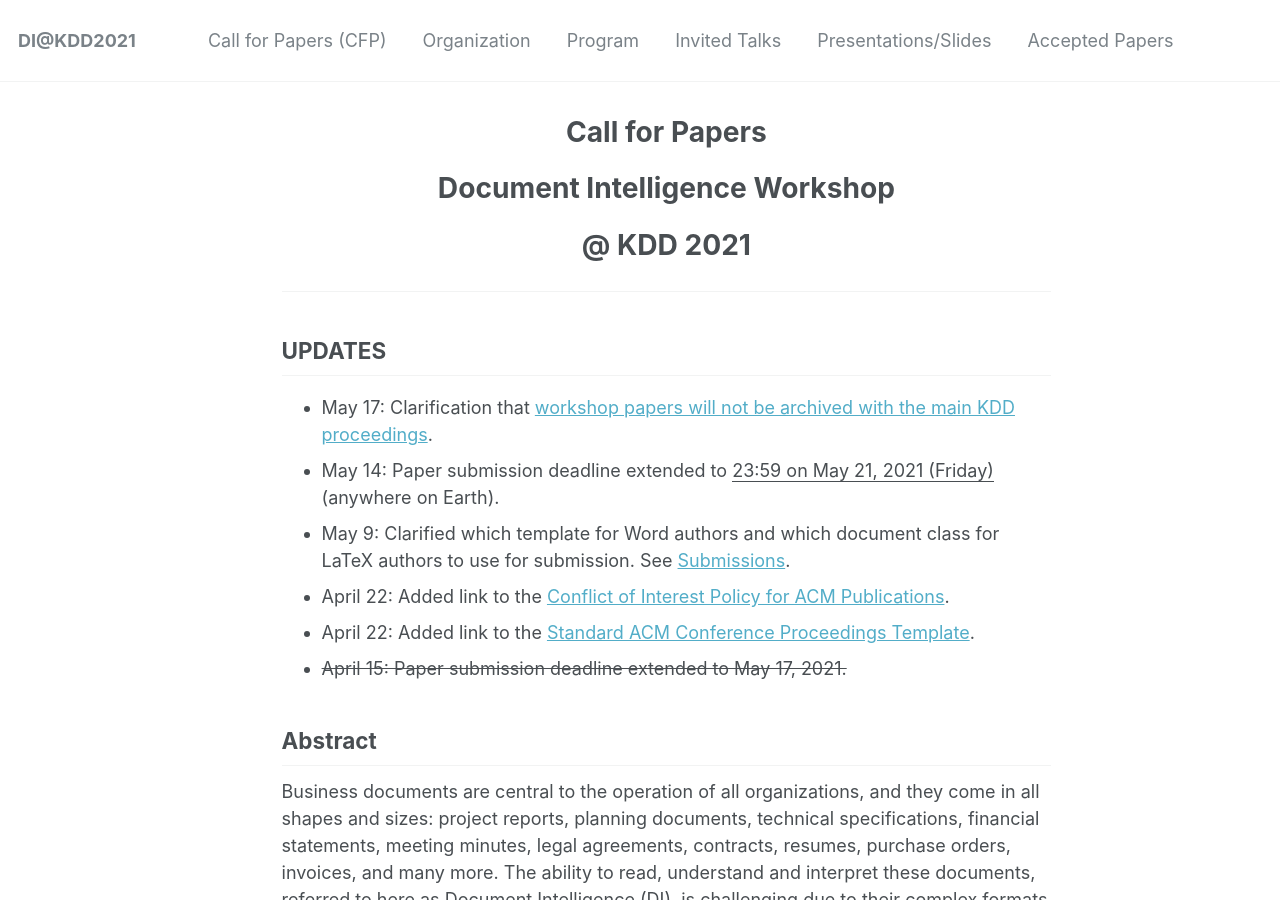
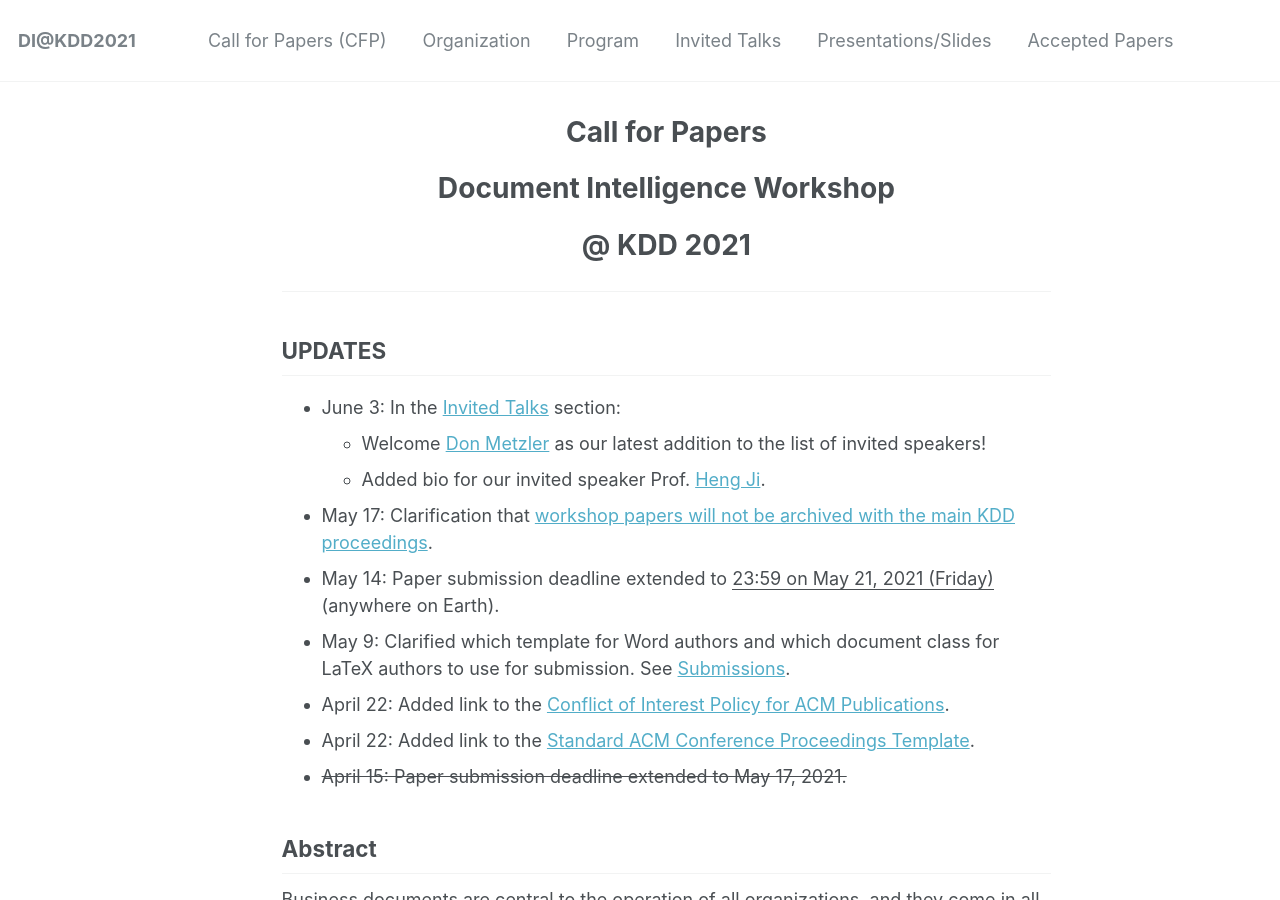
Before and after one commit to document-intelligence/DI-2022, a Jekyll site: the page built from _pages/cfp.md, in a window 1280 px wide and 900 px high. Built offline with Jekyll 4.4.1, drawn with Linux system fonts in a browser that asks for light colours.

Commit message:
Update cfp.md

```diff
--- a/_pages/cfp.md
+++ b/_pages/cfp.md
@@ -13,6 +13,9 @@ redirect_from:
 
 ## UPDATES
 
+- June 3: In the [Invited Talks](https://document-intelligence.github.io/DI-2021/talks/) section:
+  - Welcome [Don Metzler](https://research.google/people/DonaldMetzler/) as our latest addition to the list of invited speakers!
+  - Added bio for our invited speaker Prof. [Heng Ji](https://cs.illinois.edu/about/people/faculty/hengji).
 - May 17: Clarification that [workshop papers will not be archived with the main KDD proceedings](#workshop_proceedings).
 - May 14: Paper submission deadline extended to <ins>23:59 on May 21, 2021 (Friday)</ins> (anywhere on Earth).
 - May 9: Clarified which template for Word authors and which document class for LaTeX authors to use for submission. See [Submissions](#submissions).
```
